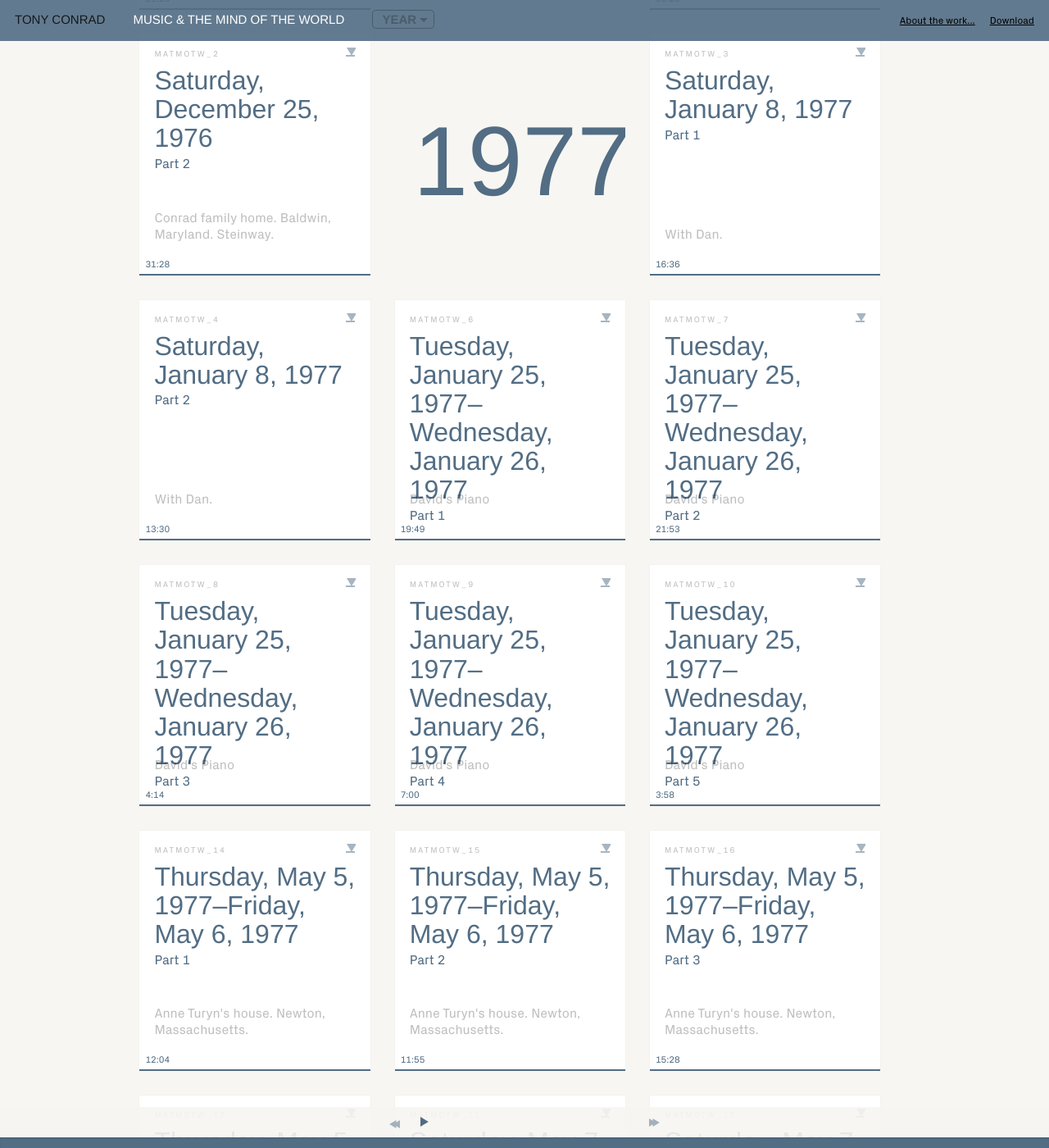
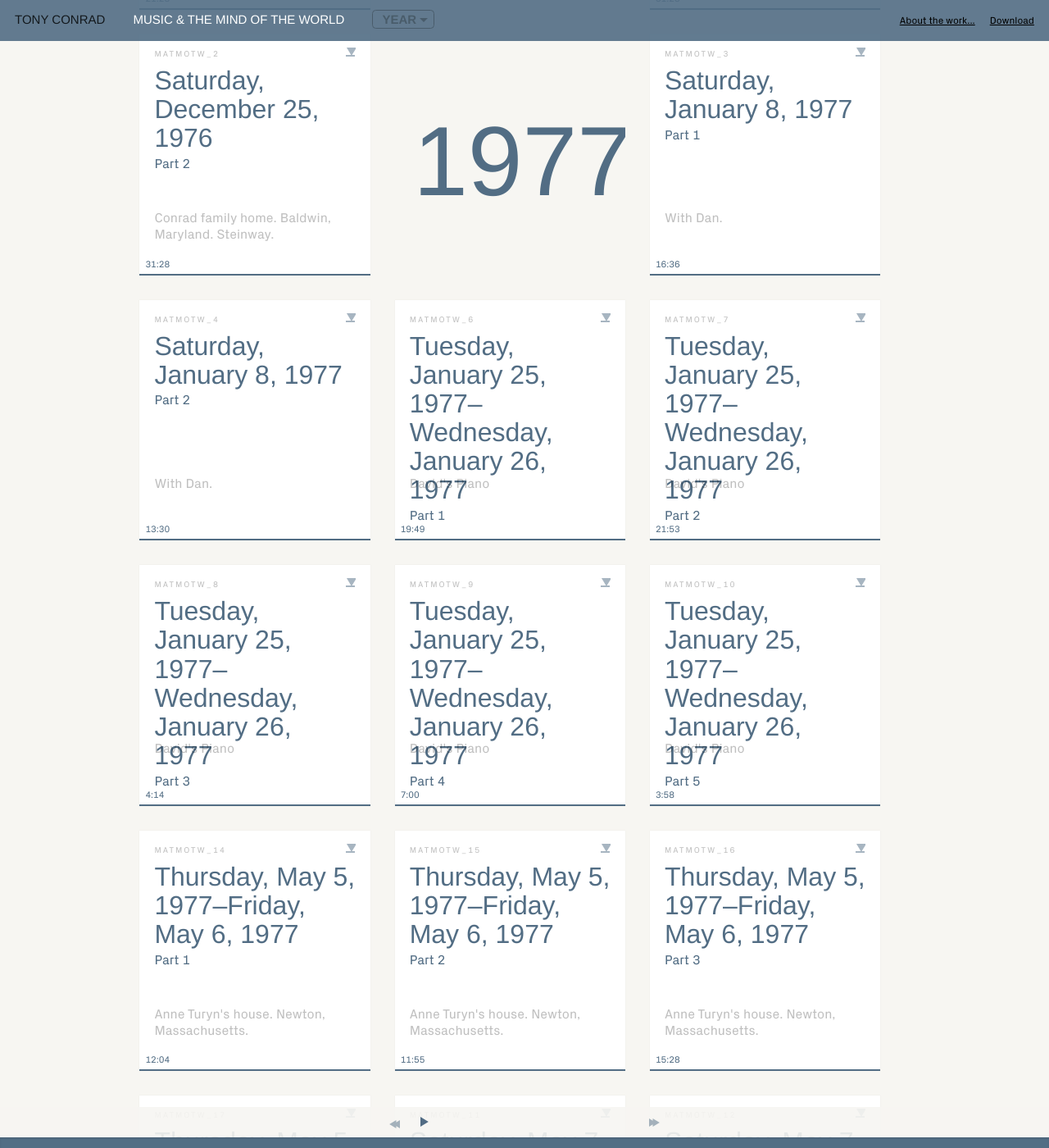
Before and after one commit to coryarcangel/music-and-the-mind-of-the-world, a Jekyll site: the page built from index.html, in a window 1280 px wide and 1400 px high, scrolled down 994 px. Shown: the whole window at 82% size. Built offline with Jekyll 4.4.1, drawn with Linux system fonts in a browser that asks for light colours; nearby versions of some CDN libraries; some web fonts are replaced.

Commit message:
positioning of notes text on cards

```diff
--- a/_sass/_cards.scss
+++ b/_sass/_cards.scss
@@ -101,7 +101,7 @@
 
         &.card-notes {
           position: absolute;
-          bottom: 40px;
+          top: 212px;
         }
       }
 
```
